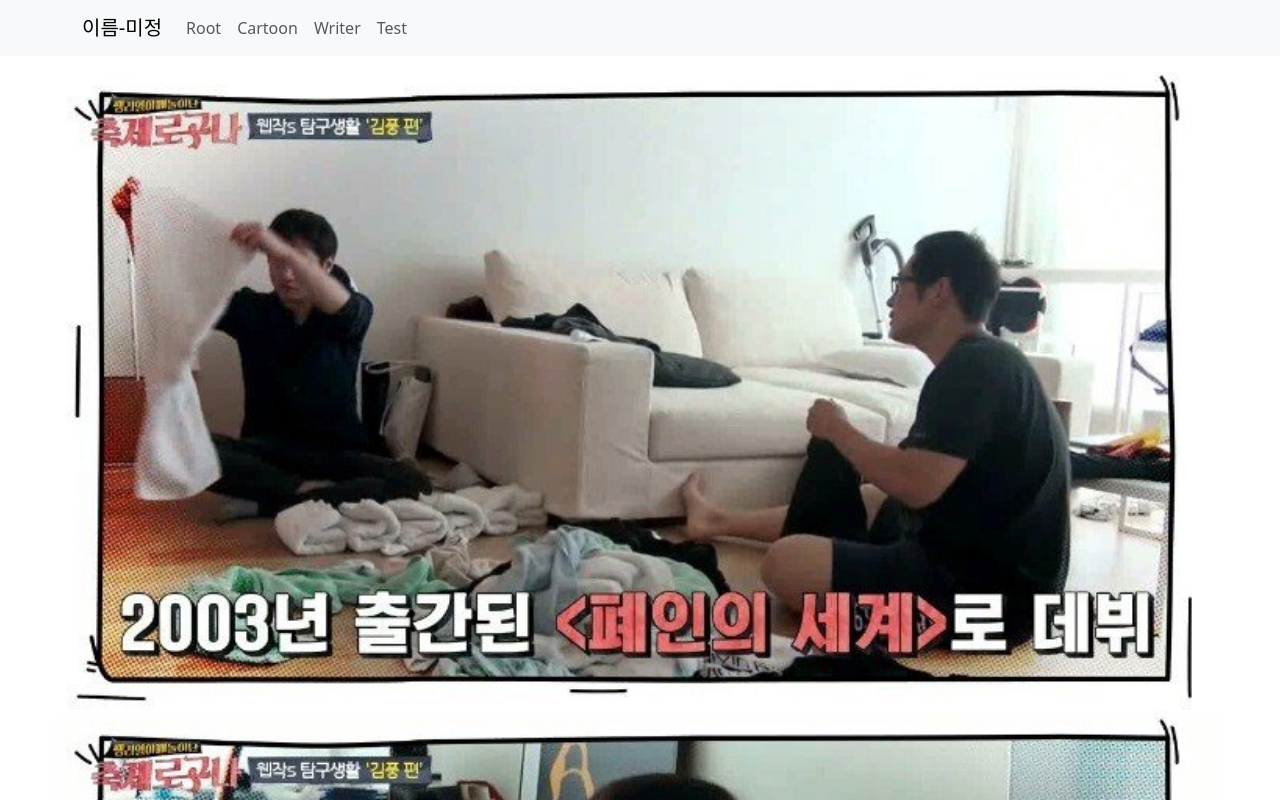
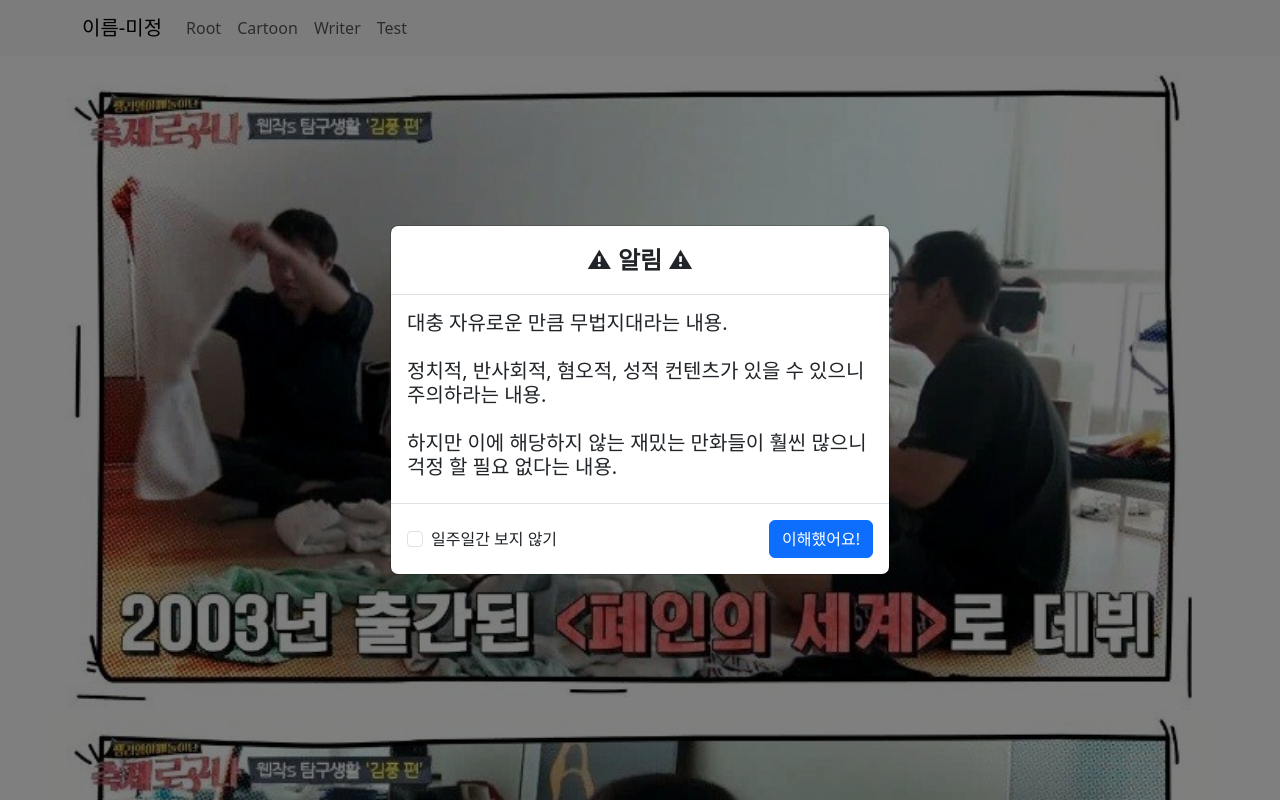
Before and after one commit to sisu-01/cartoon_frontend, a React (Create React App) app: page / in a window 1280 px wide. Shown: the top 800 px of the page. Built offline with nearby package versions, Linux system fonts and the light colour scheme; no server answers.

Commit message:
팝업 추가

```diff
--- a/src/App.js
+++ b/src/App.js
@@ -1,6 +1,7 @@
 import React from 'react';
 import {Route, Routes} from 'react-router-dom';
 
+import AlertModal from './components/AlertModal';
 import Home from './routes/Home';
 import Cartoon from './routes/Cartoon';
 import Writer from './routes/Writer';
@@ -8,9 +9,10 @@ import Info from './routes/Info';
 import Series from './routes/Series';
 import List from './routes/List';
 
-
 function App() {
     return (
+        <div>
+            <AlertModal/>
             <Routes>
                 <Route path='/' element={<Home />} />
                 <Route path='/cartoon' element={<Cartoon />} />
@@ -19,6 +21,7 @@ function App() {
                 <Route path='/series' element={<Series />} />
                 <Route path='/list' element={<List />} />
             </Routes>
+        </div>
     );
 }
 
--- /dev/null
+++ b/src/components/AlertModal.js
@@ -0,0 +1,59 @@
+import React, { useEffect, useState } from 'react';
+
+import Cookies from 'js-cookie';
+
+import Modal from 'react-bootstrap/Modal';
+import Button from 'react-bootstrap/Button';
+import Form from 'react-bootstrap/Form';
+
+function AlertModal() {
+    console.log('AlertModal');
+    const [showModal, setShowModal] = useState(true);
+    const [skipPopup, setSkipPopup] = useState(false);
+
+    useEffect(() => {
+        const skipPopup = Cookies.get('skipPopup');
+        if (skipPopup === 'true') {
+            setShowModal(false);
+        }
+    }, []);
+
+    function closeModal() {
+        if (skipPopup) {
+            Cookies.set('skipPopup', 'true', { expires: 7, path: '/' });
+        }
+        setShowModal(false);
+    }
+
+    return (
+        <Modal
+            show={showModal}
+            backdrop='static'
+            keyboard={false}
+            centered
+        >
+            <Modal.Header className='justify-content-center'>
+                <Modal.Title className='fw-bold'>⚠&nbsp;알림&nbsp;⚠</Modal.Title>
+            </Modal.Header>
+            <Modal.Body>
+                <h5>
+                    대충 자유로운 만큼 무법지대라는 내용.<br/><br/>
+                    정치적, 반사회적, 혐오적, 성적 컨텐츠가 있을 수 있으니 주의하라는 내용.<br/><br/>
+                    하지만 이에 해당하지 않는 재밌는 만화들이 훨씬 많으니 걱정 할 필요 없다는 내용.
+                </h5>
+            </Modal.Body>
+            <Modal.Footer className='justify-content-between'>
+                <Form.Check
+                    type='checkbox'
+                    id='week'
+                    label='일주일간 보지 않기'
+                    checked={skipPopup}
+                    onChange={() => setSkipPopup(!skipPopup)}
+                />
+                <Button variant="primary" onClick={closeModal}>이해했어요!</Button>
+            </Modal.Footer>
+        </Modal>
+    );
+}
+
+export default AlertModal;
```
Lines whose indentation alone changed are shown as unchanged.
